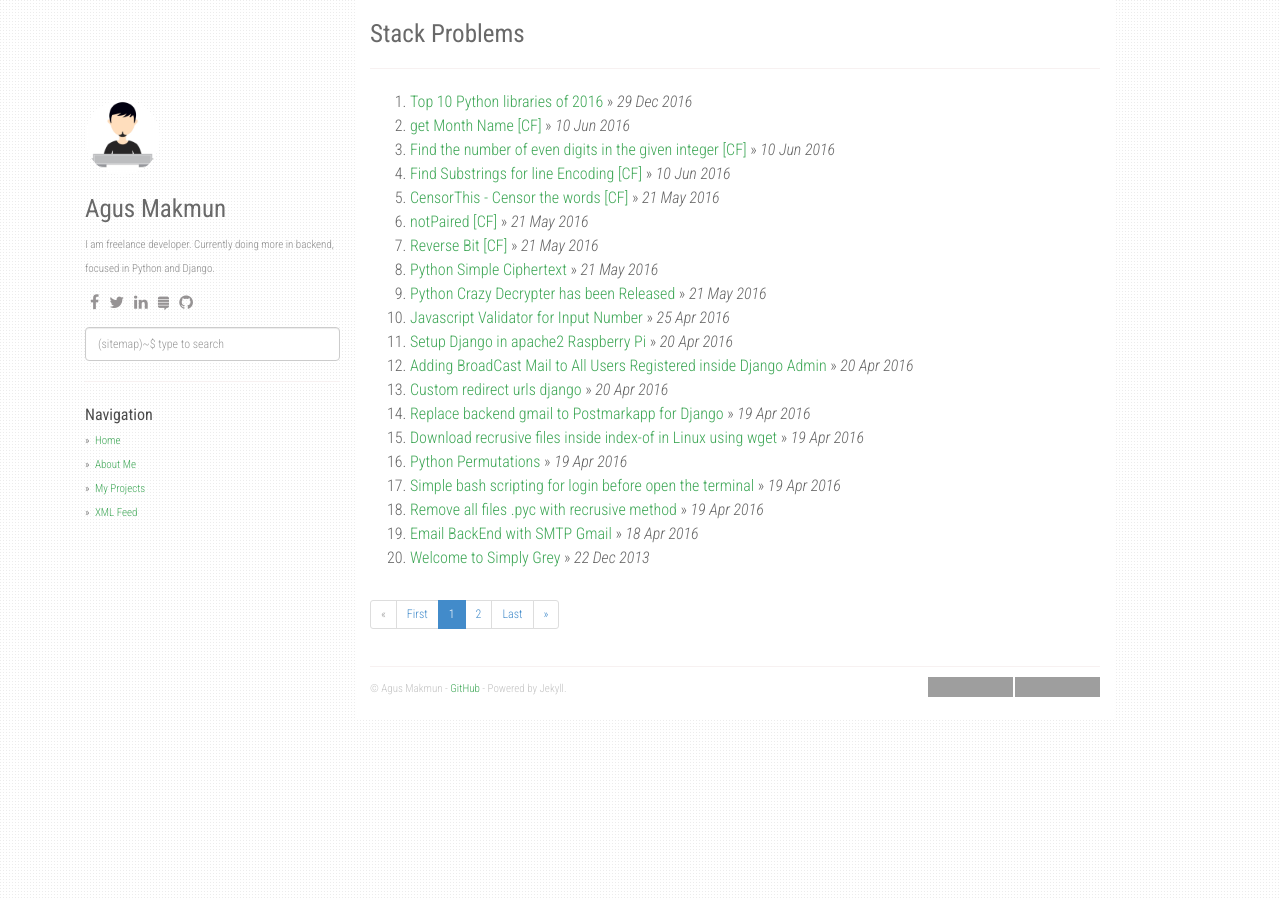
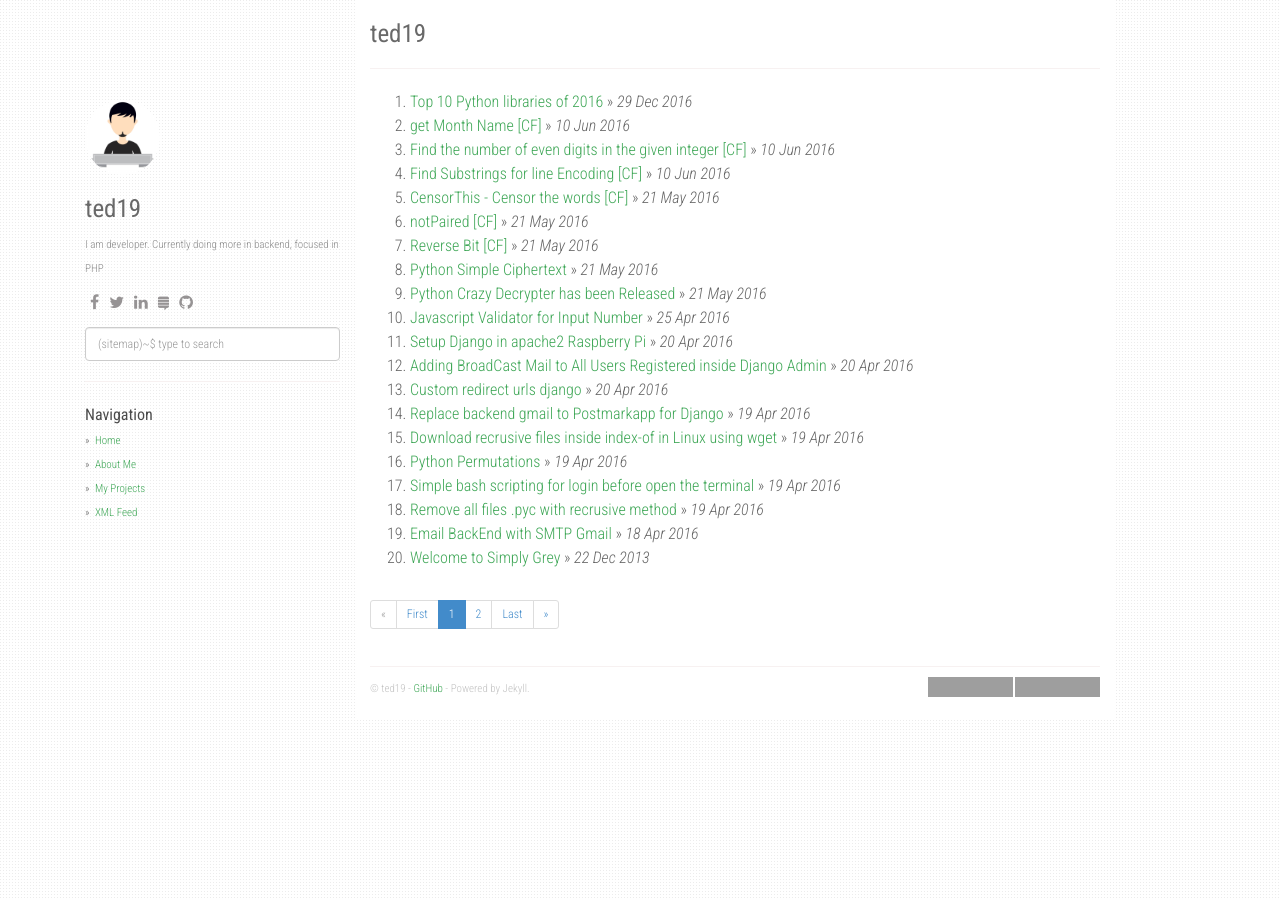
Before and after one commit to agusmakmun/agusmakmun.github.io, a Jekyll site: the page built from index.html, in a window 1280 px wide. Built offline with Jekyll 4.4.1, drawn with Linux system fonts in a browser that asks for light colours; nearby versions of some CDN libraries; the list of posts is cut into pages by our own code; grey boxes are pictures that could not be loaded.

Commit message:
Update _config.yml

```diff
--- a/_config.yml
+++ b/_config.yml
@@ -1,9 +1,9 @@
-title: Stack Problems
-description: My Personal Stack Problems
-author: Agus Makmun
-github: https://github.com/agusmakmun
-about: I am freelance developer. Currently doing more in backend, focused in Python and Django.
-disqus_shortname: stackproblems
+title: ted19
+description: ted is comming
+author: ted19
+github: https://github.com/ted19
+about: I am developer. Currently doing more in backend, focused in PHP
+disqus_shortname: ted19
 google_analytics: UA-XXXXXXXX-Y
 avatar_url: /static/img/avatar.jpg
 
```
